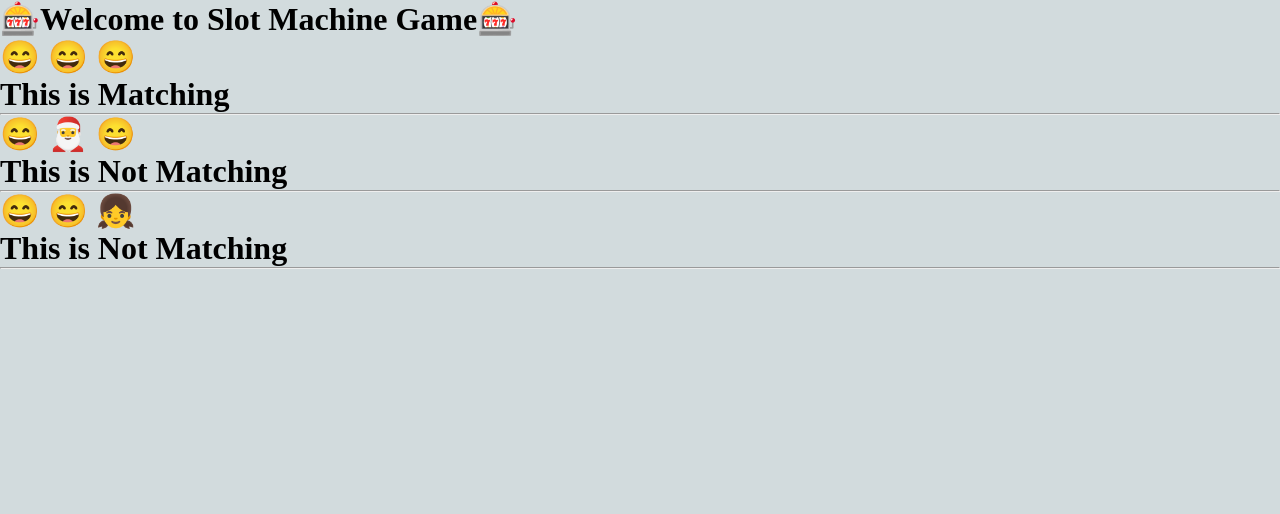
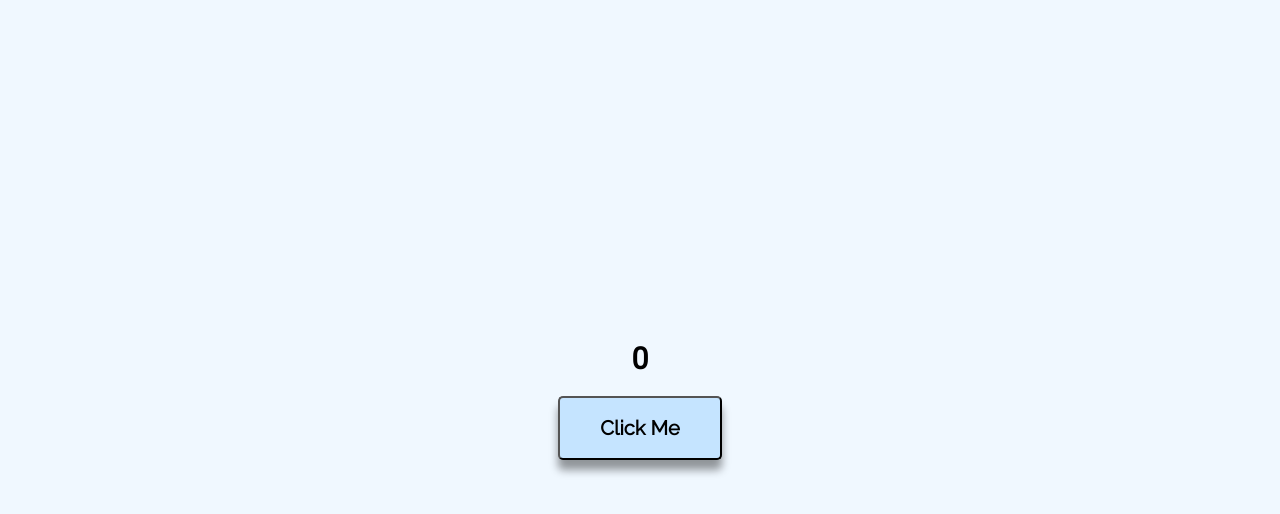
Before and after one commit to UtkarshSinghChouhan/React_Complete, a React (Create React App) app: page / in a window 1280 px wide. Shown: the top 514 px of the page. Built offline with nearby package versions, Linux system fonts and the light colour scheme.

Commit message:
committed

```diff
--- a/public/index.html
+++ b/public/index.html
@@ -12,8 +12,7 @@
 
 
     <!-- ========== Google Fonts ================== -->
-    <link href="https://fonts.googleapis.com/css2?family=Raleway&display=swap" rel="stylesheet">
-
+    <link href="https://fonts.googleapis.com/css2?family=Raleway&family=Roboto&display=swap" rel="stylesheet">
 
     <!-- =============== CSS =========================== -->
     <!-- <link rel="stylesheet" href="./index.css"> -->
--- a/src/App.jsx
+++ b/src/App.jsx
@@ -1,21 +1,22 @@
-import React from "react";
-import "./index.css";
-import SlotMachine from './SlotMachine.jsx'
+import React from 'react';
+import './index.css';
 
+let count = 0;
 
+const IncreCount = () => {
+    count ++;
+    console.log(count)
+    document.getElementsByClassName('heading').innerHTML = {count};
+}
 
 
 const App = () => {
     return(
         <>
-            <h1 classsName='heading_style'> 🎰Welcome to <span style={{fontWeight:'bold'}}> Slot Machine Game</span>🎰</h1>
-           <div>
-                <SlotMachine x='😄' y='😄' z='😄'/>
-                <SlotMachine x='😄' y=' 🎅 ' z='😄'/>
-                <SlotMachine x='😄' y='😄' z=' 👧 '/>
-            </div>
+            <h1 className='heading'> {count} </h1>
+            <button onClick={IncreCount}> Click Me </button>
         </>
     );
-};
+}
 
 export default App;
--- a/src/SlotMachine.jsx
+++ /dev/null
@@ -1,38 +0,0 @@
-import React from "react";
-
-const SlotMachine = (props) => {
-    // let x = '😄',
-    //     y = '😄',
-    //     z = '😄';
-
-
-    // To be more readable we can destructure the properties of the prop-object
-    // let {x, y, z} = props;
-
-    if((props.x === props.y) && (props.y === props.z)){
-        return(
-            <>
-                <div classsName='slot_inner'>
-                    <h1> {props.x} {props.y} {props.z} </h1>
-                    <h1> This is Matching </h1>
-                    <hr/>
-                </div>
-            </>
-        );
-    }
-
-    else{
-        return(
-            <>
-                <div classsName='slot_inner'>
-                    <h1> {props.x} {props.y} {props.z} </h1>
-                    <h1> This is Not Matching </h1>
-                    <hr/>
-                </div>
-            </>
-        );
-    }
-
-}
-
-export default SlotMachine;
--- a/src/index.css
+++ b/src/index.css
@@ -1,14 +1,37 @@
 *{
-    margin: 0;
-    padding: 0;
-    box-sizing: border-box;
-    background-color: #d2dbdd;
-  }
+  margin: 0;
+  padding: 0;
+}
+
+body{
+  width: 100%;
+  height: 100vh;
+  display: flex;
+  justify-content: center;
+  align-items: center;
+  background-color: aliceblue;
+}
+
+#root{
+  display: flex;
+  flex-direction: column;
+  justify-content: center;
+  align-items: center;
+}
+
+button{
+  padding: 18px 40px;
+  background-color: rgb(197, 228, 255);
+  border-radius: 5px;
+  margin-top: 20px;
+  font-size: 20px;
+  font-weight: 700;
+  font-family: 'Raleway', sans-serif;
+  box-shadow: 0 10px 8px rgba(0, 0, 0, 0.4);
+}
 
 
-
-  .heading_style{
-    text-align: center;
-    font-family: 'Raleway', sans-serif;
-    background-color: #fff;
-  }
+.heading{
+  font-family: 'Roboto', sans-serif;
+  font-size: 30px;
+}
```
